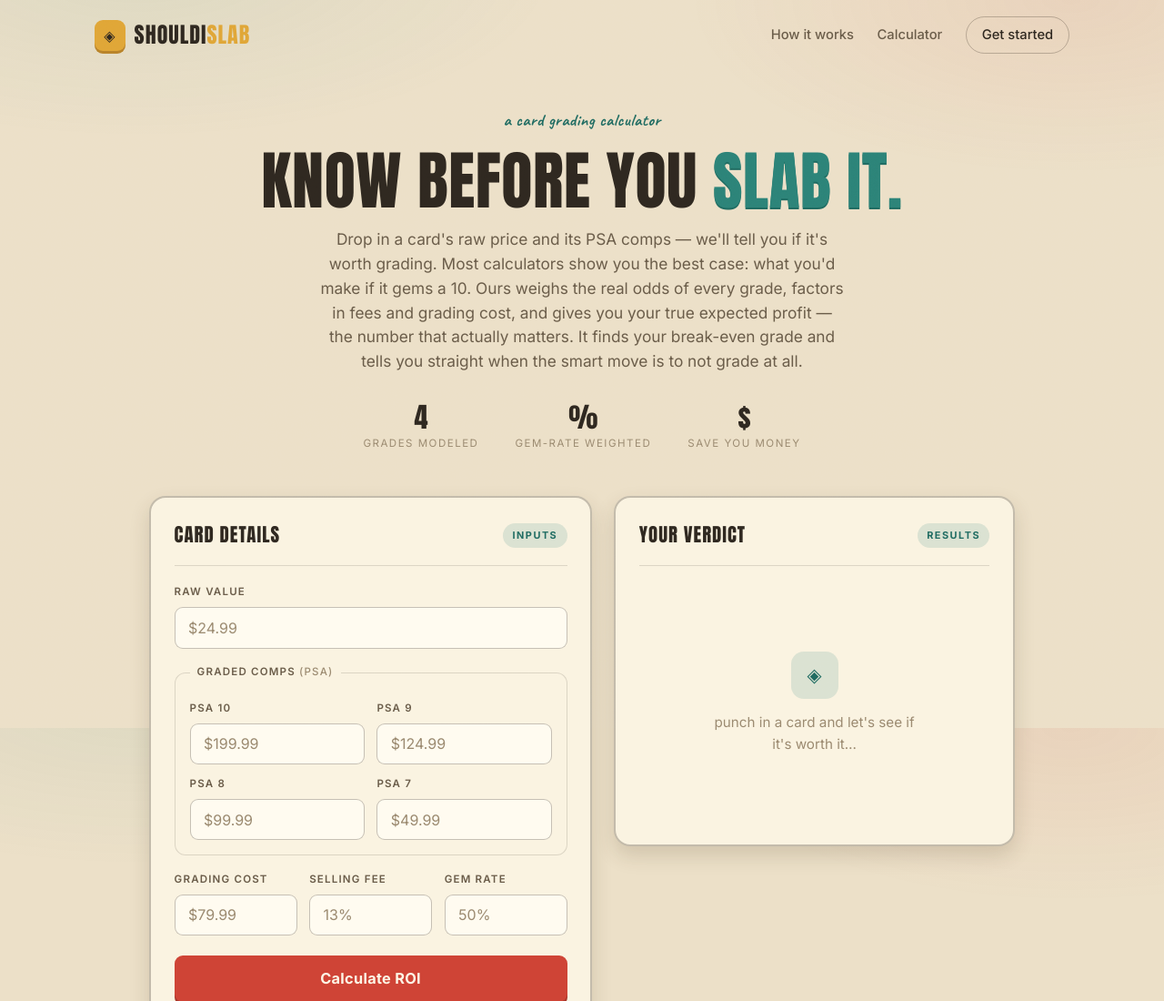
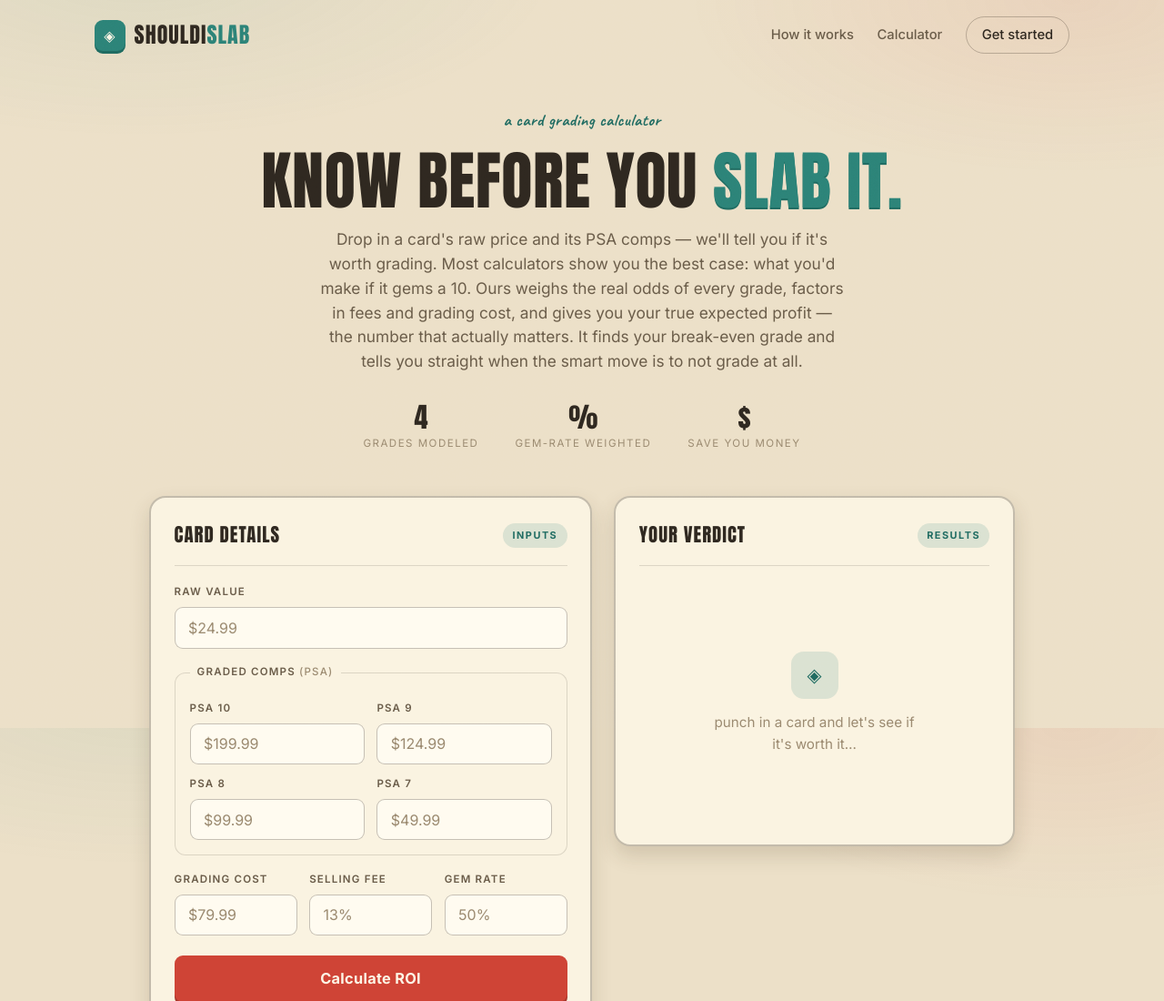
Before and after one commit to Agaspar1321/ShouldISlab, a plain HTML site: page index.html in a window 1280 px wide. Shown: the top 1100 px of the page at 91% size. Drawn offline with Linux system fonts and the light colour scheme.

Commit message:
Change logo to teal

```diff
--- a/style.css
+++ b/style.css
@@ -590,13 +590,13 @@
   box-shadow: 0 10px 22px rgba(70, 50, 25, 0.16);
 }
 
-/* Logo + wordmark: solid gold, printed (no gradient/glow) */
+/* Logo + wordmark: solid teal, printed (no gradient/glow) */
 .brand-mark {
-  background: var(--gold);
-  color: #2f2820;
-  box-shadow: 0 3px 0 var(--gold-deep);
+  background: var(--teal);
+  color: #fdf6e6;
+  box-shadow: 0 3px 0 var(--teal-deep);
 }
-.brand-accent { color: var(--gold); }
+.brand-accent { color: var(--teal); }
 
 .btn-ghost:hover { border-color: var(--teal); background: var(--teal-soft); }
 
```
